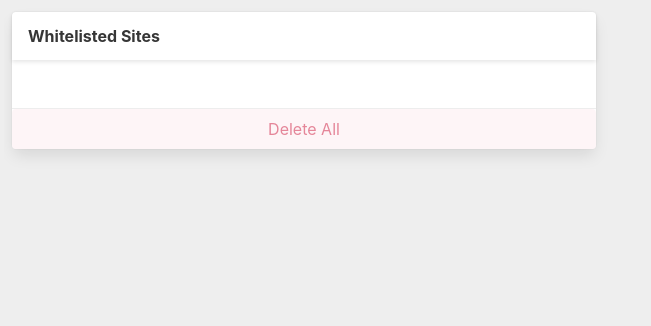
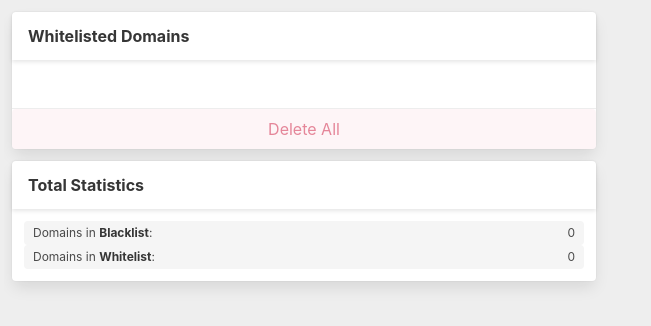
Before and after one commit to dimspith/fn-blacklist, a browser extension: page src/statistics.html in a window 1280 px wide. Shown: the whole page, without its empty margins (0-651 px from the left). Drawn offline with Linux system fonts and the light colour scheme.

Commit message:
Add a counter of blacklisted and whitelisted sites in statistics

```diff
--- a/src/js/statistics.js
+++ b/src/js/statistics.js
@@ -1,6 +1,8 @@
 'use strict';
 
 const whitelist = u(".whitelist-list");
+const whitelistSize = u(".whitelist-size");
+const blacklistSize = u(".blacklist-size");
 
 const getWhitelistHTML = (site) => {
     return `
@@ -10,8 +12,10 @@ const getWhitelistHTML = (site) => {
 </span>`;
 };
 
-chrome.storage.local.get(['whitelist'], data => {
+chrome.storage.local.get(['whitelist', 'urls'], data => {
     if(data.hasOwnProperty('whitelist')) {
+
+        // Add whitelisted sites in the UI with buttons to delete each one
         data.whitelist.forEach((site) => {
             u(whitelist).append(getWhitelistHTML(site));
         });
@@ -28,6 +32,11 @@ chrome.storage.local.get(['whitelist'], data => {
             });
             parent.remove();
         });
+
+        // Add whitelist and blacklist counts
+        u(whitelistSize).text(data.whitelist.length);
+        u(blacklistSize).text(data.urls.length);
+
     }
 });
 
--- a/src/statistics.html
+++ b/src/statistics.html
@@ -12,13 +12,8 @@
             <div class="card">
                 <header class="card-header">
                     <p class="card-header-title">
-                        Whitelisted Sites
+                        Whitelisted Domains
                     </p>
-                    <button class="card-header-icon" aria-label="more options">
-                        <span class="icon">
-                            <i class="fas fa-angle-down" aria-hidden="true"></i>
-                        </span>
-                    </button>
                 </header>
                 <div class="card-content">
                     <div class="whitelist-list content columns is-multiline is-mobile">
@@ -28,6 +23,25 @@
                     <button id="delete-all" class="button card-footer-item is-danger is-light" disabled>Delete All</button>
                 </footer>
             </div>
+            <div class="card mt-3">
+                <header class="card-header">
+                    <p class="card-header-title">
+                        Total Statistics
+                    </p>
+                </header>
+                <div class="card-content">
+                    <div class="content columns is-multiline is-mobile">
+                        <span class="tag column is-full">
+                            <div>Domains in <strong>Blacklist</strong>:</div>
+                            <div class="blacklist-size ml-auto">0</div>
+                        </span>
+                        <span class="tag column is-full">
+                            <div>Domains in <strong>Whitelist</strong>:</div>
+                            <div class="whitelist-size ml-auto">0</div>
+                        </span>
+                    </div>
+                </div>
+            </div>
         </div>
         <script src="js/feather.min.js"></script>
         <script src="js/umbrella.min.js"></script>
```
